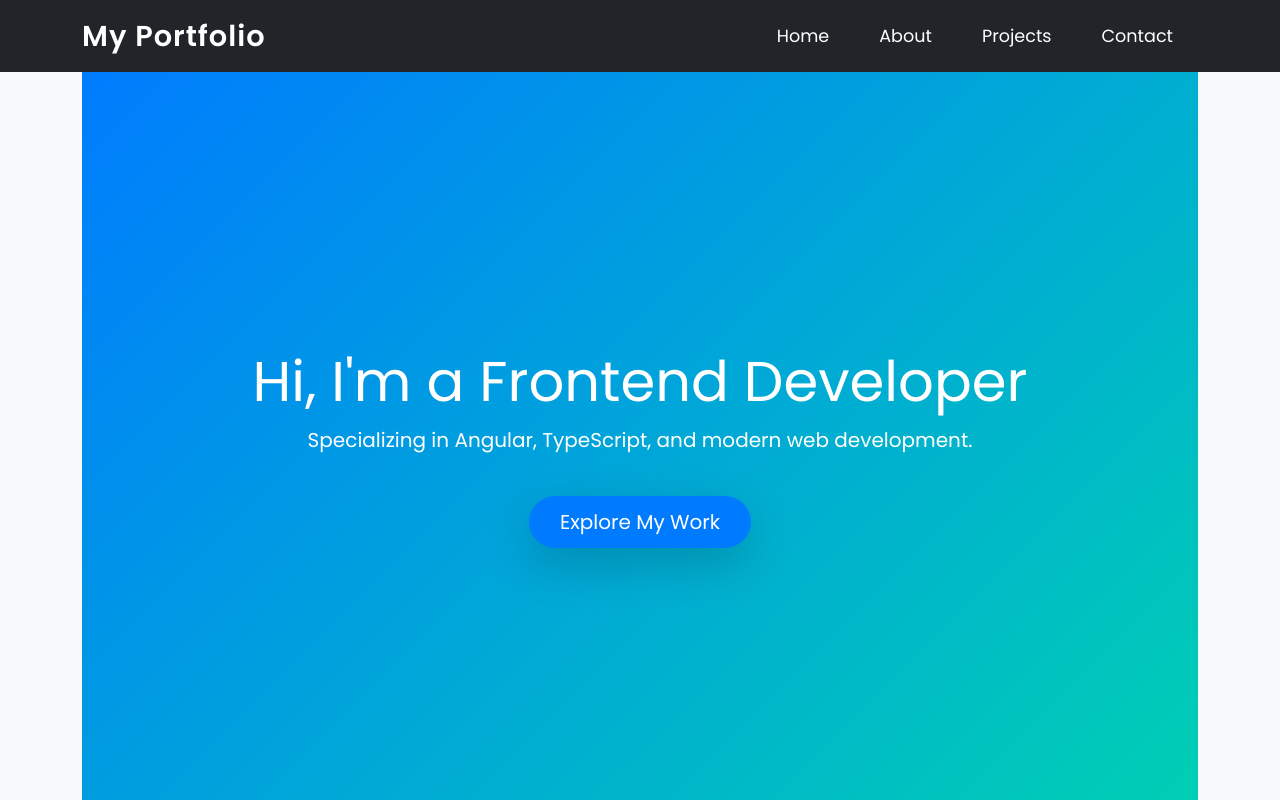
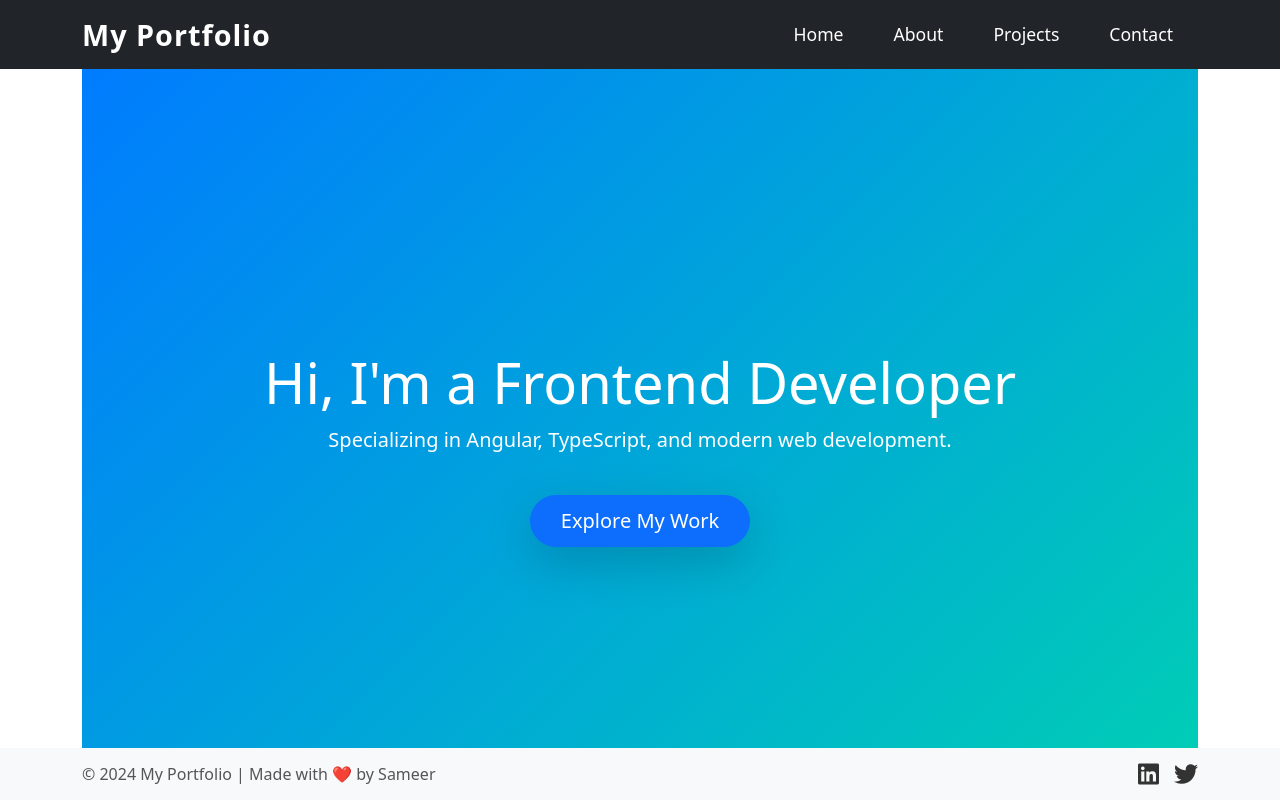
Before and after one commit to sameer882000/portfolio-angular, an Angular app: page / in a window 1280 px wide. Shown: the top 800 px of the page. Built offline with nearby package versions, Linux system fonts and the light colour scheme.

Commit message:
second commit💀

```diff
--- a/angular.json
+++ b/angular.json
@@ -26,12 +26,12 @@
               "src/manifest.webmanifest"
             ],
             "styles": [
+              "src/styles.css",
               "node_modules/bootstrap/dist/css/bootstrap.min.css",
-              "node_modules/aos/dist/aos.css",
-              "src/styles.css"
             ],
             "scripts": [
-              "node_modules/aos/dist/aos.js"
+                "node_modules/@popperjs/core/dist/umd/popper.min.js",
+                "node_modules/bootstrap/dist/js/bootstrap.bundle.min.js"
             ],
             "serviceWorker": true,
             "ngswConfigPath": "ngsw-config.json"
--- a/package.json
+++ b/package.json
@@ -19,6 +19,7 @@
     "@angular/platform-browser-dynamic": "^16.2.0",
     "@angular/router": "^16.2.0",
     "@angular/service-worker": "^16.2.0",
+    "@popperjs/core": "^2.11.8",
     "aos": "^2.3.4",
     "bootstrap": "^5.3.3",
     "rxjs": "~7.8.0",
--- a/src/app/app.component.css
+++ b/src/app/app.component.css
@@ -65,14 +65,39 @@ body {
     }
 }
 
-/* Footer styles */
 footer {
-    background-color: #f1f1f1;
-    padding: 20px;
+    padding: 10px 0;
+
+    width: 100%;
+    bottom: 0;
+    position: fixed;
+}
+
+.footer-content {
+    display: flex;
+    justify-content: space-between;
+    align-items: center;
+}
+
+.footer-text {
+    margin: 0;
+    color: #555;
     text-align: center;
-    width: 100%;
-    position: relative;
-    bottom: 0;
+}
+
+.social-links {
+    display: flex;
+    gap: 15px;
+}
+
+.social-links a {
+    color: #333;
+    font-size: 1.5rem;
+    transition: color 0.3s ease;
+}
+
+.social-links a:hover {
+    color: #0054d1;
 }
 
 /* Sticky footer for short pages */
--- a/src/app/app.component.html
+++ b/src/app/app.component.html
@@ -1,9 +1,7 @@
 <header>
-  <!-- Navbar -->
   <nav class="navbar navbar-expand-lg navbar-dark bg-dark fixed-top">
     <div class="container">
       <a class="navbar-brand" routerLink="/">My Portfolio</a>
-      <!-- Toggler button for small screens -->
       <button
         class="navbar-toggler"
         type="button"
@@ -14,21 +12,19 @@
         aria-label="Toggle navigation">
         <span class="navbar-toggler-icon"></span>
       </button>
-
-      <!-- Collapsible Navbar -->
       <div class="collapse navbar-collapse" id="navbarNav">
         <ul class="navbar-nav ms-auto">
           <li class="nav-item">
-            <a class="nav-link" routerLink="/">Home</a>
+            <a class="nav-link" routerLink="/" (click)="closeMenu()">Home</a>
           </li>
           <li class="nav-item">
-            <a class="nav-link" routerLink="/about">About</a>
+            <a class="nav-link" routerLink="/about" (click)="closeMenu()">About</a>
           </li>
           <li class="nav-item">
-            <a class="nav-link" routerLink="/projects">Projects</a>
+            <a class="nav-link" routerLink="/projects" (click)="closeMenu()">Projects</a>
           </li>
           <li class="nav-item">
-            <a class="nav-link" routerLink="/contact">Contact</a>
+            <a class="nav-link" routerLink="/contact" (click)="closeMenu()">Contact</a>
           </li>
         </ul>
       </div>
@@ -36,12 +32,23 @@
   </nav>
 </header>
 
+
 <!-- Main content with router outlet -->
 <main class="container my-5">
   <router-outlet></router-outlet>
 </main>
 
 <!-- Footer -->
-<footer class="bg-light text-center py-4">
-  <p>&copy; 2024 My Portfolio</p>
+<footer class="footer bg-light py-2">
+  <div class="container footer-content">
+    <p class="footer-text">&copy; 2024 My Portfolio | Made with ❤️ by Sameer</p>
+    <div class="social-links">
+      <a href="https://www.linkedin.com/in/sameer-sinha-4b3a40174/" target="_blank">
+        <i class="fab fa-linkedin"></i>
+      </a>
+      <a href="https://x.com/mai_hoon_sameer" target="_blank">
+        <i class="fab fa-twitter"></i>
+      </a>
+    </div>
+  </div>
 </footer>
--- a/src/app/app.component.ts
+++ b/src/app/app.component.ts
@@ -7,4 +7,14 @@ import { Component } from '@angular/core';
 })
 export class AppComponent {
   title = 'portfolio-angular';
+    closeMenu() {
+    const navbarToggler = document.querySelector('.navbar-toggler') as HTMLElement;
+    const navbarCollapse = document.getElementById('navbarNav');
+
+    // Manually collapse the navbar
+    if (navbarCollapse?.classList.contains('show')) {
+      navbarCollapse.classList.remove('show');
+      navbarToggler.setAttribute('aria-expanded', 'false');
+    }
+  }
 }
--- a/src/index.html
+++ b/src/index.html
@@ -9,6 +9,7 @@
   <link rel="icon" type="image/x-icon" href="favicon.ico">
   <link href="https://fonts.googleapis.com/css2?family=Poppins:wght@400;600&amp;display=swap" rel="stylesheet">
   <link href="https://cdn.jsdelivr.net/npm/bootstrap@5.3.0/dist/css/bootstrap.min.css" rel="stylesheet">
+  <link rel="stylesheet" href="https://cdnjs.cloudflare.com/ajax/libs/font-awesome/5.15.4/css/all.min.css">
 
   <link rel="manifest" href="manifest.webmanifest">
 </head>
--- a/src/styles.css
+++ b/src/styles.css
@@ -1,4 +1,5 @@
 /* General Body */
+@import '~bootstrap/dist/css/bootstrap.min.css';
 body {
     background-color: #F8F9FA;
     font-family: 'Poppins', sans-serif;
```
Also changed, not shown: 1 other file (tests, documents, lock files or other folders).
